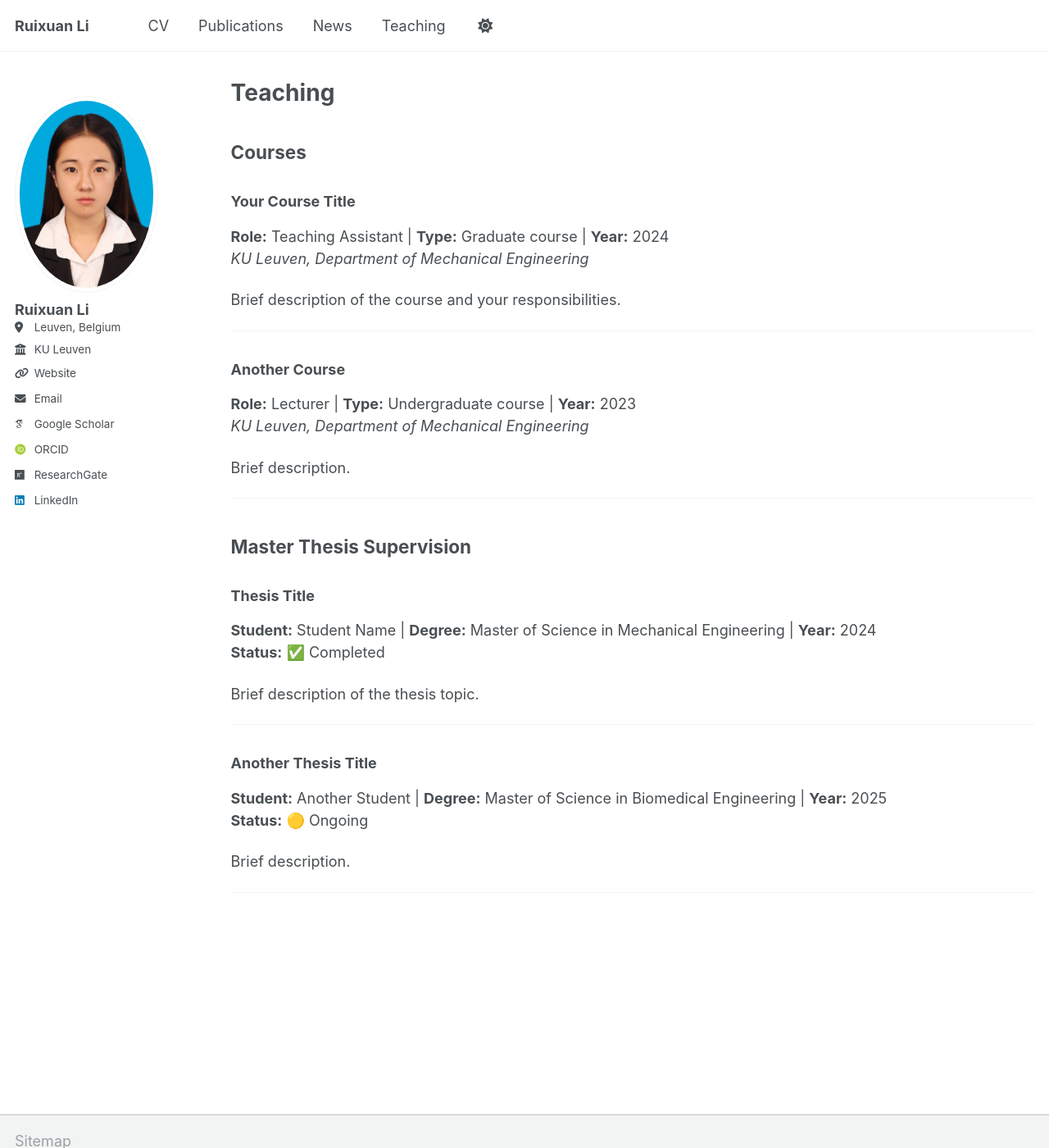
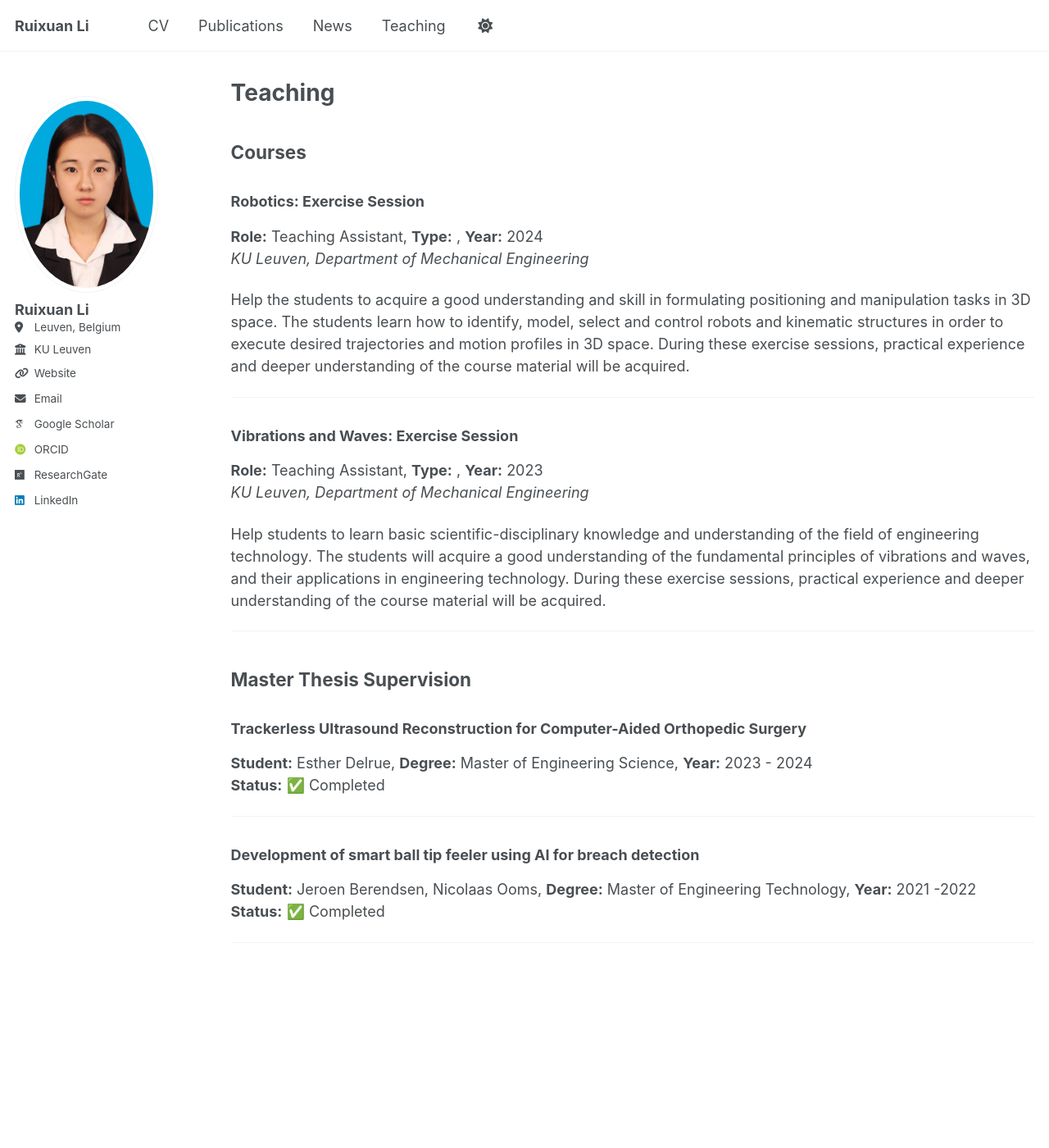
Before and after one commit to Li-Ruixuan/Li-Ruixuan.github.io, a Jekyll site: the page built from _pages/teaching.md, in a window 1280 px wide and 1400 px high. Shown: the whole window at 82% size. Built offline with Jekyll 4.4.1, drawn with Linux system fonts in a browser that asks for light colours; some web fonts are replaced.

Commit message:
add news, teaching

```diff
--- a/_data/teaching.yml
+++ b/_data/teaching.yml
@@ -1,29 +1,25 @@
 courses:
-  - title: "Your Course Title"
-    type: "Graduate course"
+  - title: "Robotics: Exercise Session"
     venue: "KU Leuven, Department of Mechanical Engineering"
     date: "2024"
     role: "Teaching Assistant"
-    description: "Brief description of the course and your responsibilities."
+    description: "Help the students to acquire a good understanding and skill in formulating positioning and manipulation tasks in 3D space. The students learn how to identify, model, select and control robots and kinematic structures in order to execute desired trajectories and motion profiles in 3D space. During these exercise sessions, practical experience and deeper understanding of the course material will be acquired."
 
-  - title: "Another Course"
-    type: "Undergraduate course"
+  - title: "Vibrations and Waves: Exercise Session"
     venue: "KU Leuven, Department of Mechanical Engineering"
     date: "2023"
-    role: "Lecturer"
-    description: "Brief description."
+    role: "Teaching Assistant"
+    description: "Help students to learn basic scientific-disciplinary knowledge and understanding of the field of engineering technology. The students will acquire a good understanding of the fundamental principles of vibrations and waves, and their applications in engineering technology. During these exercise sessions, practical experience and deeper understanding of the course material will be acquired."
 
 theses:
-  - student: "Student Name"
-    title: "Thesis Title"
-    degree: "Master of Science in Mechanical Engineering"
-    year: "2024"
-    status: "completed"   # or "ongoing"
-    description: "Brief description of the thesis topic."   # optional
+  - student: "Esther Delrue"
+    title: "Trackerless Ultrasound Reconstruction for Computer-Aided Orthopedic Surgery"
+    degree: "Master of Engineering Science"
+    year: "2023 - 2024"
+    status: "completed and published as conference paper in CRAS 2025"
 
-  - student: "Another Student"
-    title: "Another Thesis Title"
-    degree: "Master of Science in Biomedical Engineering"
-    year: "2025"
-    status: "ongoing"
-    description: "Brief description."
+  - student: "Jeroen Berendsen, Nicolaas Ooms"
+    title: "Development of smart ball tip feeler using AI for breach detection"
+    degree: "Master of Engineering Technology"
+    year: "2021 -2022"
+    status: "completed and published as conference paper in Hamlyn Symposium 2024"
--- a/_pages/teaching.html
+++ b/_pages/teaching.html
@@ -8,7 +8,7 @@ author_profile: true
 <h2>Courses</h2>
 {% for item in site.data.teaching.courses %}
   <h3>{{ item.title }}</h3>
-  <p><strong>Role:</strong> {{ item.role }} | <strong>Type:</strong> {{ item.type }} | <strong>Year:</strong> {{ item.date }}<br>
+  <p><strong>Role:</strong> {{ item.role }}, <strong>Type:</strong> {{ item.type }}, <strong>Year:</strong> {{ item.date }}<br>
   <em>{{ item.venue }}</em></p>
   <p>{{ item.description }}</p>
   <hr>
@@ -17,7 +17,7 @@ author_profile: true
 <h2>Master Thesis Supervision</h2>
 {% for thesis in site.data.teaching.theses %}
   <h3>{{ thesis.title }}</h3>
-  <p><strong>Student:</strong> {{ thesis.student }} | <strong>Degree:</strong> {{ thesis.degree }} | <strong>Year:</strong> {{ thesis.year }}<br>
+  <p><strong>Student:</strong> {{ thesis.student }}, <strong>Degree:</strong> {{ thesis.degree }}, <strong>Year:</strong> {{ thesis.year }}<br>
   <strong>Status:</strong> {% if thesis.status == "ongoing" %}🟡 Ongoing{% else %}✅ Completed{% endif %}</p>
   {% if thesis.description %}<p>{{ thesis.description }}</p>{% endif %}
   <hr>
--- a/_pages/teaching.md
+++ b/_pages/teaching.md
@@ -8,7 +8,7 @@ author_profile: true
 <h2>Courses</h2>
 {% for item in site.data.teaching.courses %}
   <h3>{{ item.title }}</h3>
-  <p><strong>Role:</strong> {{ item.role }} | <strong>Type:</strong> {{ item.type }} | <strong>Year:</strong> {{ item.date }}<br>
+  <p><strong>Role:</strong> {{ item.role }}, <strong>Type:</strong> {{ item.type }}, <strong>Year:</strong> {{ item.date }}<br>
   <em>{{ item.venue }}</em></p>
   <p>{{ item.description }}</p>
   <hr>
@@ -17,7 +17,7 @@ author_profile: true
 <h2>Master Thesis Supervision</h2>
 {% for thesis in site.data.teaching.theses %}
   <h3>{{ thesis.title }}</h3>
-  <p><strong>Student:</strong> {{ thesis.student }} | <strong>Degree:</strong> {{ thesis.degree }} | <strong>Year:</strong> {{ thesis.year }}<br>
+  <p><strong>Student:</strong> {{ thesis.student }}, <strong>Degree:</strong> {{ thesis.degree }}, <strong>Year:</strong> {{ thesis.year }}<br>
   <strong>Status:</strong> {% if thesis.status == "ongoing" %}🟡 Ongoing{% else %}✅ Completed{% endif %}</p>
   {% if thesis.description %}<p>{{ thesis.description }}</p>{% endif %}
   <hr>
```
